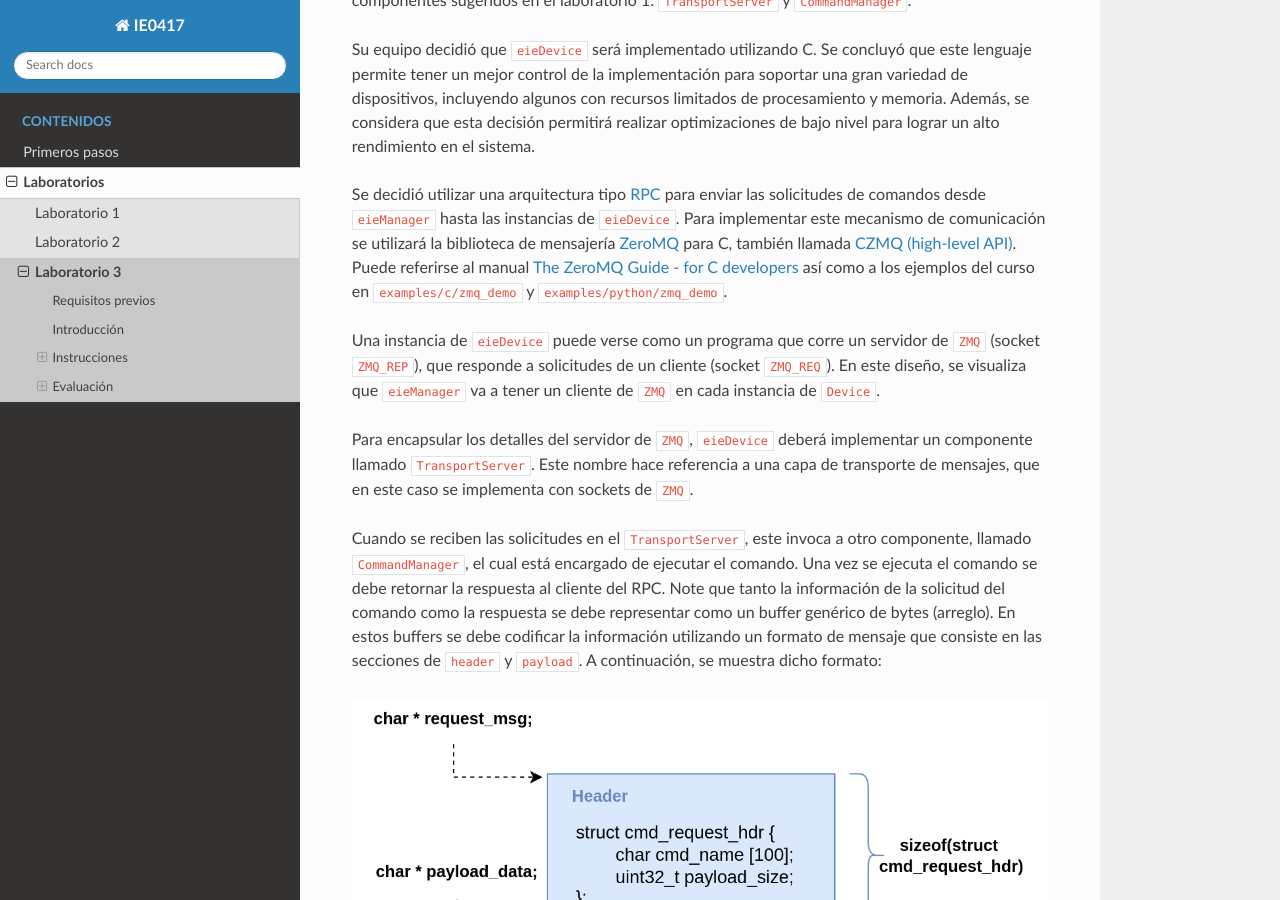
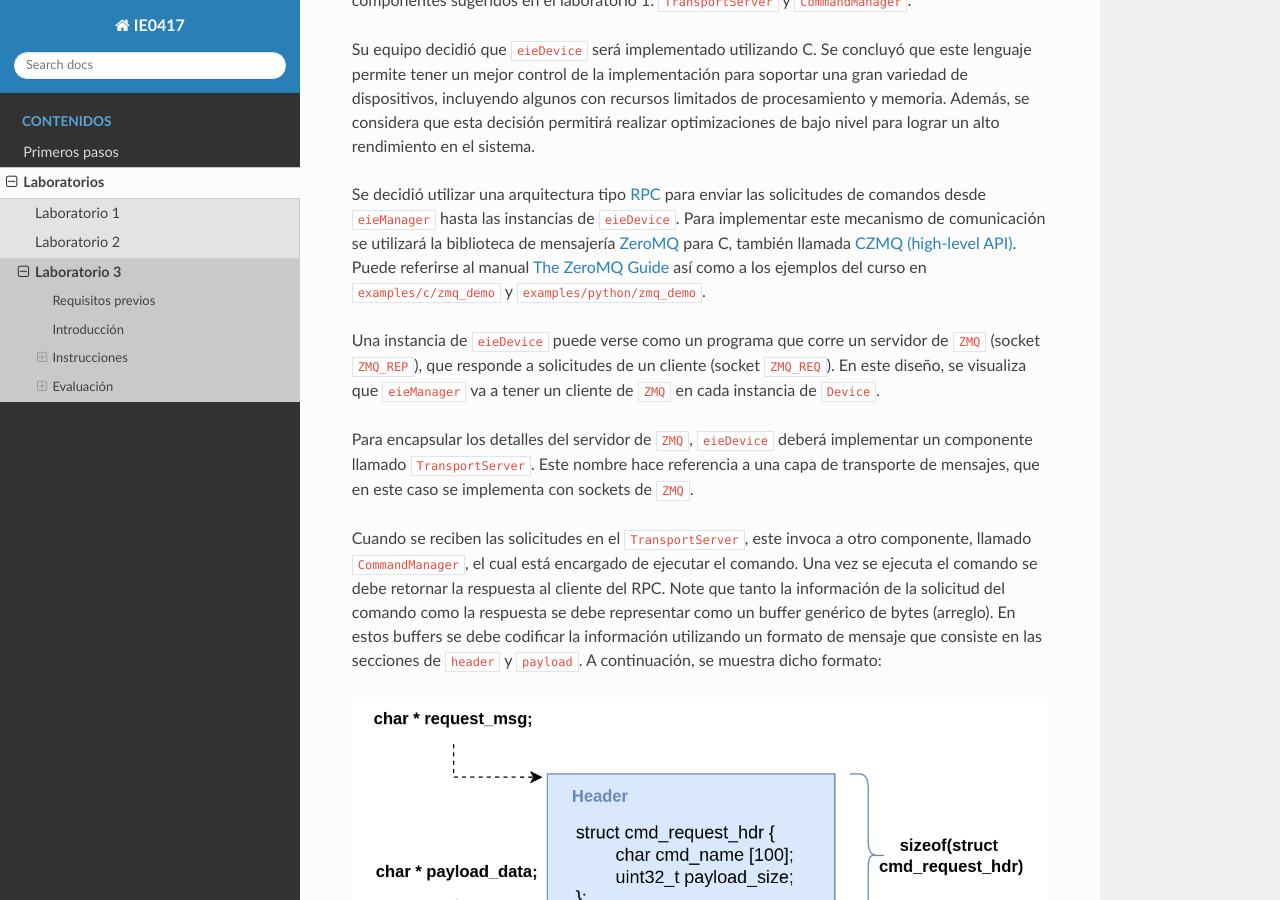
Before and after one commit to ezamoraa/ie0417, a Sphinx documentation site: the page built from docs/source/labs/lab3/lab3.rst, in a window 1280 px wide and 900 px high, scrolled down 724 px. Built offline with Sphinx 7.4.7 and the Read the Docs theme 2.0.0, drawn with Linux system fonts in a browser that asks for light colours.

Commit message:
Change link to ZMQ guide in Lab 3
Signed-off-by: Esteban Zamora <esteban.zamora.al@gmail.com>

```diff
--- a/docs/source/labs/lab3/lab3.rst
+++ b/docs/source/labs/lab3/lab3.rst
@@ -18,7 +18,7 @@
 
 Su equipo decidió que ``eieDevice`` será implementado utilizando C. Se concluyó que este lenguaje permite tener un mejor control de la implementación para soportar una gran variedad de dispositivos, incluyendo algunos con recursos limitados de procesamiento y memoria. Además, se considera que esta decisión permitirá realizar optimizaciones de bajo nivel para lograr un alto rendimiento en el sistema.
 
-Se decidió utilizar una arquitectura tipo `RPC <https://www.geeksforgeeks.org/remote-procedure-call-rpc-in-operating-system/>`_ para enviar las solicitudes de comandos desde ``eieManager`` hasta las instancias de ``eieDevice``. Para implementar este mecanismo de comunicación se utilizará la biblioteca de mensajería `ZeroMQ <https://zeromq.org/>`_ para C, también llamada `CZMQ (high-level API) <http://czmq.zeromq.org/>`_. Puede referirse al manual `The ZeroMQ Guide - for C developers <https://lqhl.me/resources/zguide-c.pdf>`_ así como a los ejemplos del curso en ``examples/c/zmq_demo`` y ``examples/python/zmq_demo``.
+Se decidió utilizar una arquitectura tipo `RPC <https://www.geeksforgeeks.org/remote-procedure-call-rpc-in-operating-system/>`_ para enviar las solicitudes de comandos desde ``eieManager`` hasta las instancias de ``eieDevice``. Para implementar este mecanismo de comunicación se utilizará la biblioteca de mensajería `ZeroMQ <https://zeromq.org/>`_ para C, también llamada `CZMQ (high-level API) <http://czmq.zeromq.org/>`_. Puede referirse al manual `The ZeroMQ Guide <https://zguide.zeromq.org/>`_ así como a los ejemplos del curso en ``examples/c/zmq_demo`` y ``examples/python/zmq_demo``.
 
 Una instancia de ``eieDevice`` puede verse como un programa que corre un servidor de ``ZMQ`` (socket ``ZMQ_REP``), que responde a solicitudes de un cliente (socket ``ZMQ_REQ``). En este diseño, se visualiza que ``eieManager`` va a tener un cliente de ``ZMQ`` en cada instancia de ``Device``.
 
```
